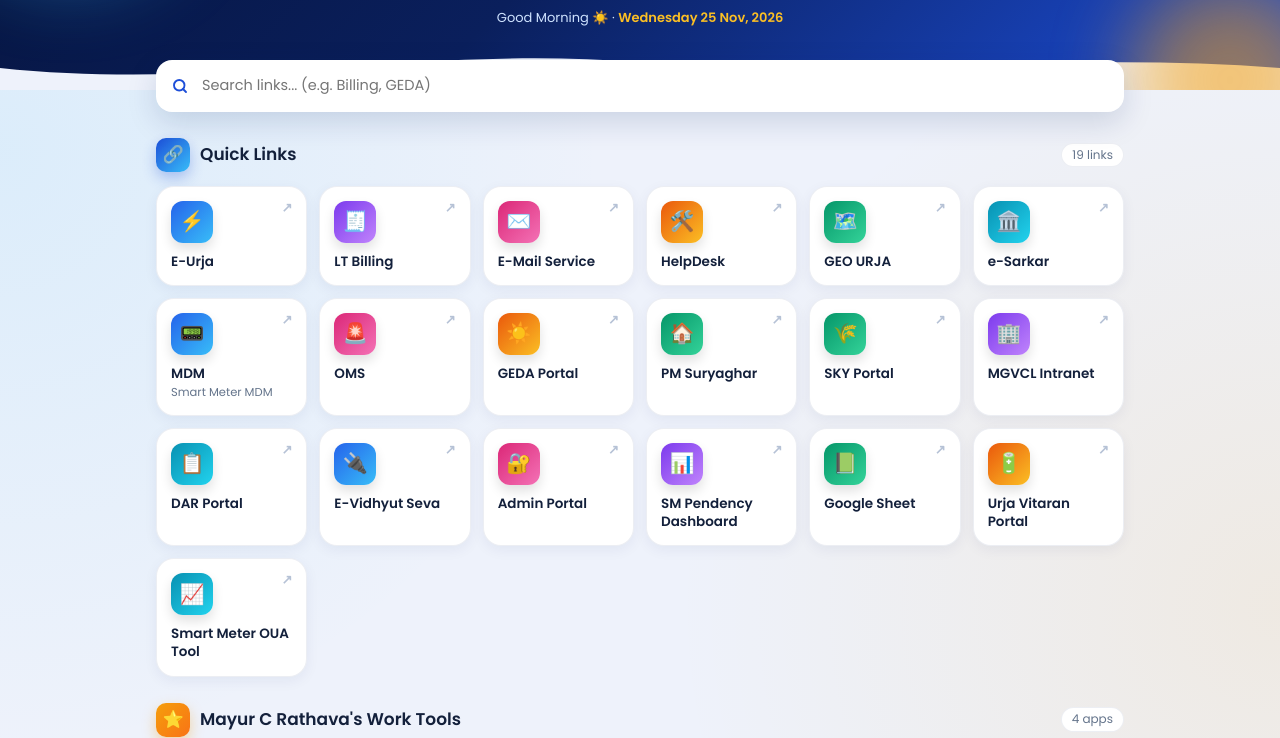
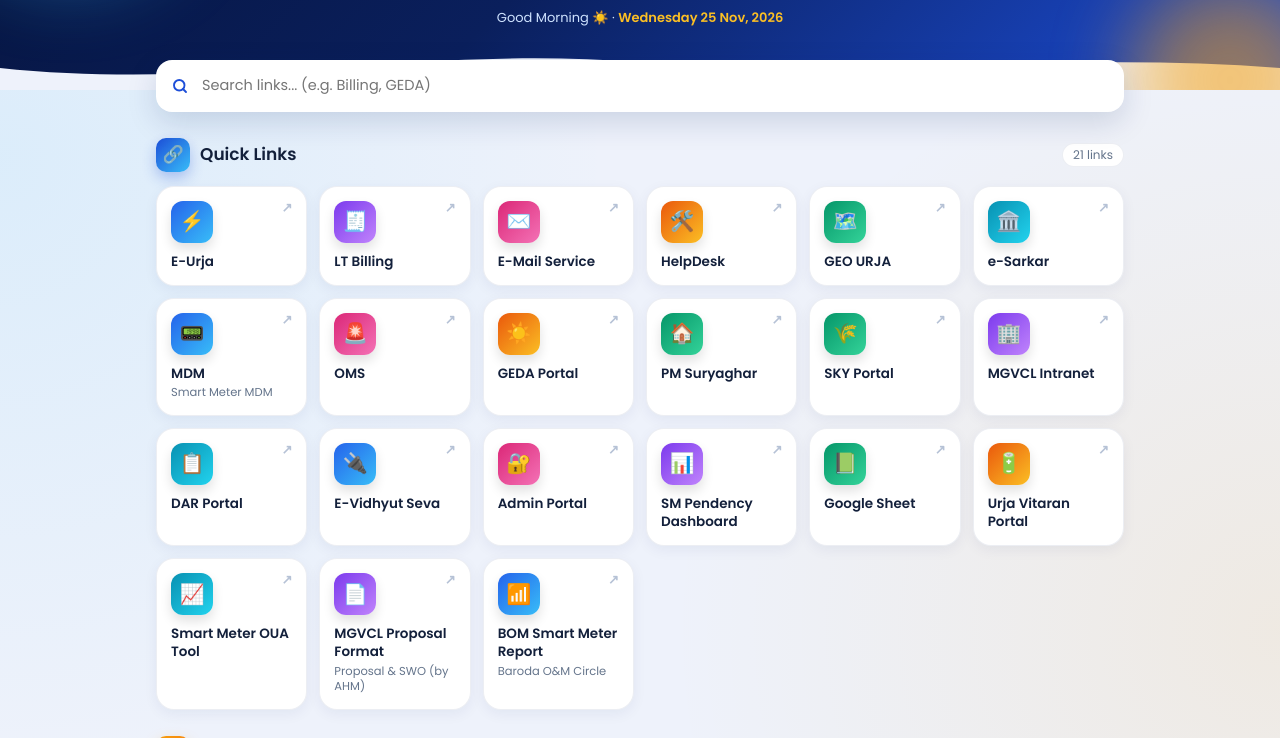
Before and after one commit to mayur007rathwa-lgtm/All-link, a plain HTML site: page index.html in a window 1280 px wide. Shown: the part 194-932 px from the top of the page. Drawn offline with Linux system fonts and the light colour scheme.

Commit message:
Add Proposal Format and BOM Smart Meter Report to Quick Links
Co-Authored-By: Claude Opus 5.5 <noreply@anthropic.com>
Claude-Session: https://claude.ai/code/session_011tF2MY4FyVkvXHuzd6R6X6

```diff
--- a/index.html
+++ b/index.html
@@ -109,7 +109,7 @@
 
   <!-- ===== SECTION 1 : COMMON QUICK LINKS ===== -->
   <section>
-    <div class="sec-title"><span class="dot">🔗</span><h2>Quick Links</h2><span class="count">19 links</span></div>
+    <div class="sec-title"><span class="dot">🔗</span><h2>Quick Links</h2><span class="count">21 links</span></div>
     <div class="grid">
       <a class="card" href="http://otpauthmg.guvnl.in:8240/register/login.php" target="_blank" rel="noopener"><span class="ic g1">⚡</span>E-Urja</a>
       <a class="card" href="http://mgbill.eurja.co.in:8010/ltbill/" target="_blank" rel="noopener"><span class="ic g2">🧾</span>LT Billing</a>
@@ -130,6 +130,8 @@
       <a class="card" href="https://docs.google.com/spreadsheets/u/0/" target="_blank" rel="noopener"><span class="ic g3">📗</span>Google Sheet</a>
       <a class="card" href="https://mgvcl.co.in:8085/SMTDS/Login.php" target="_blank" rel="noopener"><span class="ic g4">🔋</span>Urja Vitaran Portal</a>
       <a class="card" href="https://analytics.mgvclinfra.in/analytics" target="_blank" rel="noopener"><span class="ic g6">📈</span>Smart Meter OUA Tool</a>
+      <a class="card" href="https://mandanka17315.github.io/MGVCL-Proposal-Tool/" target="_blank" rel="noopener"><span class="ic g2">📄</span><span>MGVCL Proposal Format<small>Proposal &amp; SWO (by AHM)</small></span></a>
+      <a class="card" href="https://mandanka17315.github.io/BOM-Smart-Meter-Report/" target="_blank" rel="noopener"><span class="ic g1">📶</span><span>BOM Smart Meter Report<small>Baroda O&amp;M Circle</small></span></a>
     </div>
   </section>
 
```
